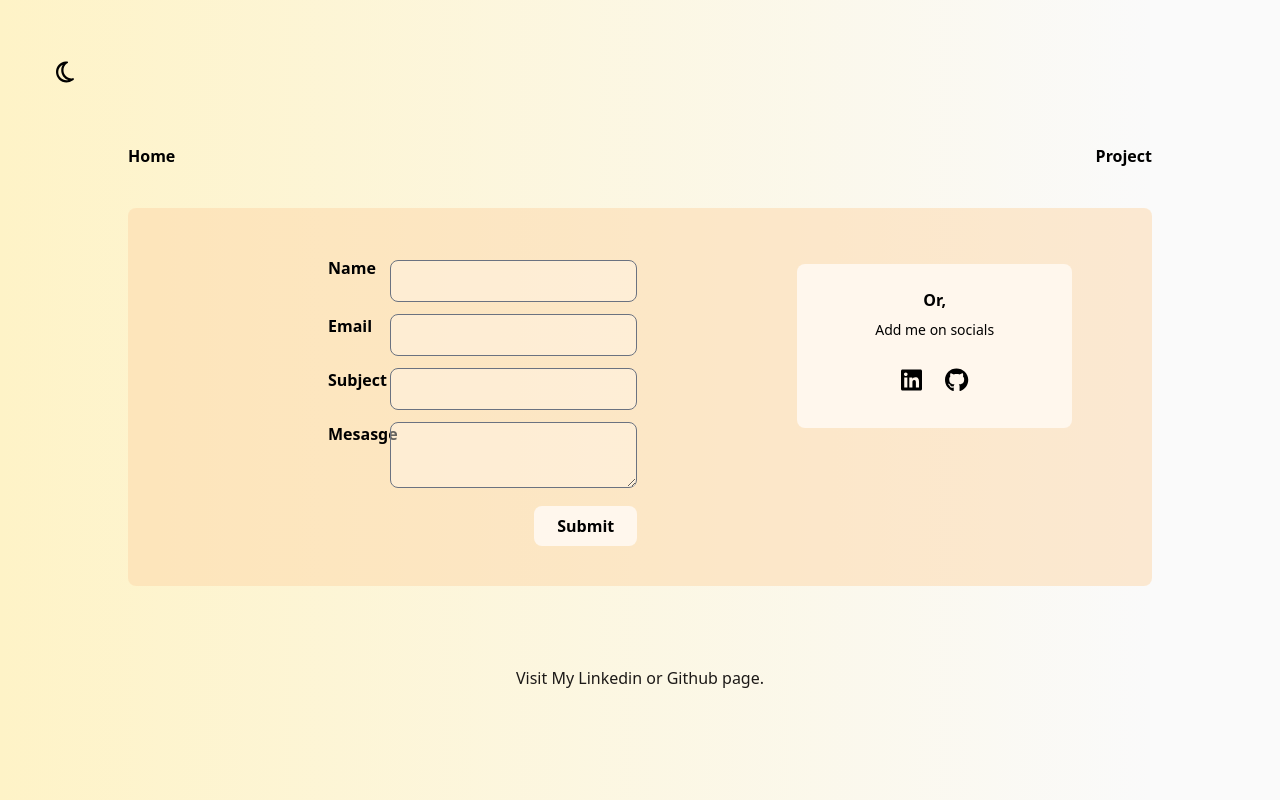
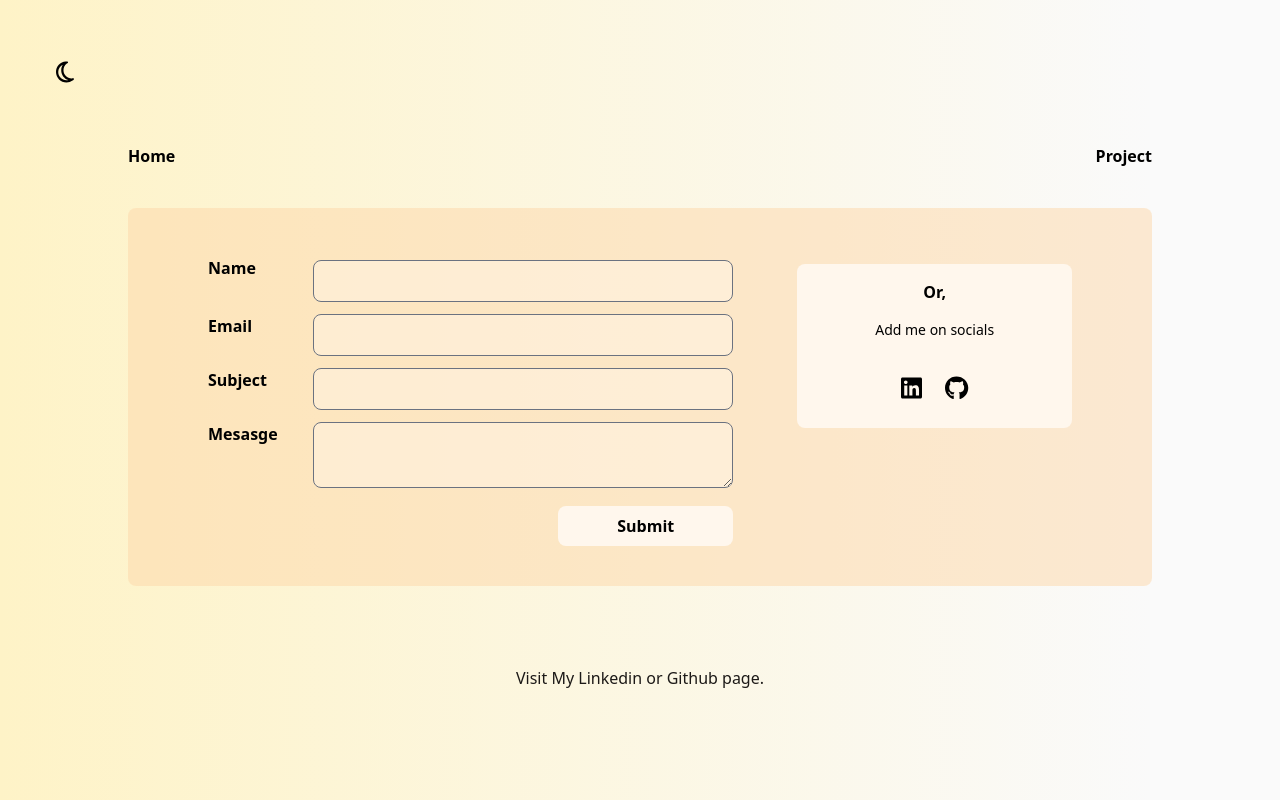
Before and after one commit to Tunzir12/tunzir, a React (Vite) app: page /#/contact in a window 1280 px wide. Built offline with nearby package versions, Linux system fonts and the light colour scheme; a web font is replaced by a local one.

Commit message:
except sm

```diff
--- a/src/pages/contact.jsx
+++ b/src/pages/contact.jsx
@@ -63,10 +63,10 @@ const Contact = () => {
       </div>
 
       {/*Body */}
-      <div className="pl-32 pt-10 pr-32 pb-10">
+      <div className="pl-32 pt-10 pr-32 pb-10 md:max-lg:pl-20 md:max-lg:pr-20">
         <div className="grid grid-cols-3 bg-orange-200 bg-opacity-50 p-10 dark:bg-gradient-to-tl dark:from-cyan-800 dark:to-blue-900 rounded-lg">
-          <div className="pl-40 pr-40 col-span-2 text-left">
-            <form ref={form} onSubmit={sendEmail} className='grid grid-cols-5  space-y-3' >
+          <div className="pl-40 pr-40 col-span-2 text-left lg:max-xlq:pl-10 lg:max-xlq:pr-16 md:max-lg:pl-2 md:max-lg:pr-2">
+            <form ref={form} onSubmit={sendEmail} className='grid grid-cols-5  space-y-3 ' >
             <div className='col-span-1 pt-2'>
               <label className='font-bold'>Name</label>
             </div>
@@ -101,9 +101,9 @@ const Contact = () => {
 
 
 
-          <div className="pr-40 pt-4 col-span-1 md:max-[1338px]:pr-10 ">
-            <div className="p-10 bg-orange-50 md:max-[1338px]:p-6 dark:bg-fuchsia-800 dark:bg-opacity-40 rounded-lg">
-              <div className="social space-y-4 md:max-[1338px]:space-y-2">
+          <div className="pr-40 pt-4 col-span-1 lg:max-xlq:pr-10 md:max-lg:pr-2 md:max-lg:pl-2">
+            <div className="p-10 bg-orange-50  lg:max-xlq:p-4 md:max-lg:p-2 dark:bg-fuchsia-800 dark:bg-opacity-40 rounded-lg">
+              <div className="social space-y-4 ">
                 <h2 className='font-bold'>Or,</h2>
                 <p className='text-sm'>Add me on socials</p>
                 <div className="flex flex-row gap-4 pt-4 place-content-center md:max-[1338px]:pt-2">
--- a/tailwind.config.js
+++ b/tailwind.config.js
@@ -16,6 +16,7 @@ export default {
         'xs' : '425px',
         '2xs' : '375px',
         '3xs' : '320px',
+        "xlq" : '1372px',
 
       },
       fontFamily: {
```
